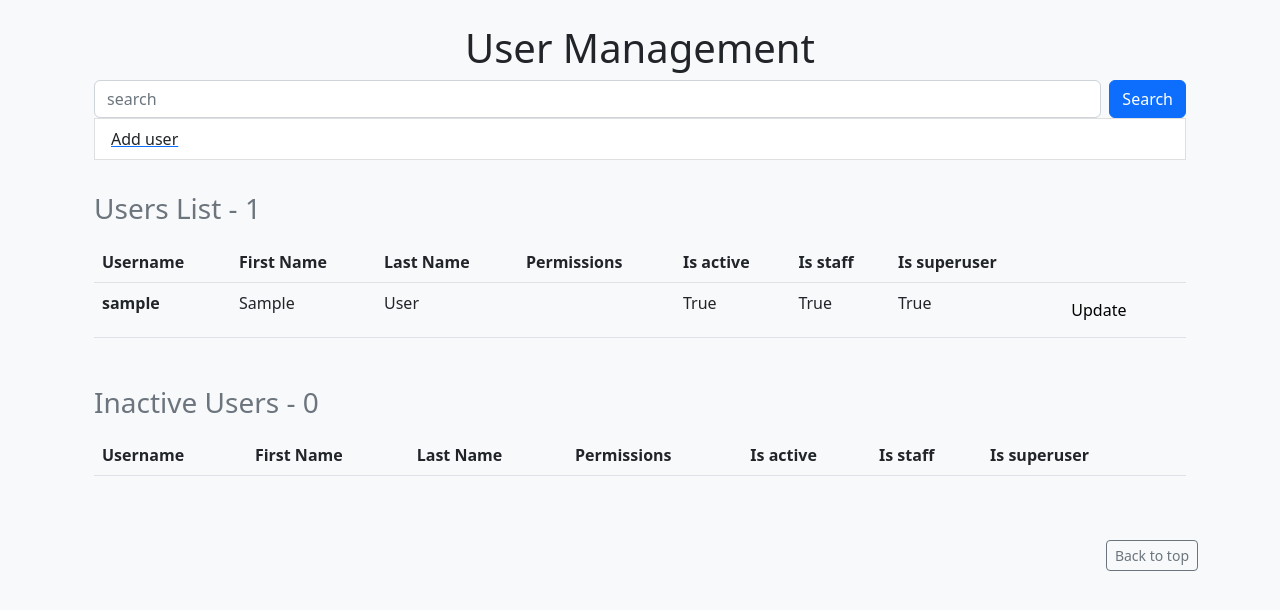
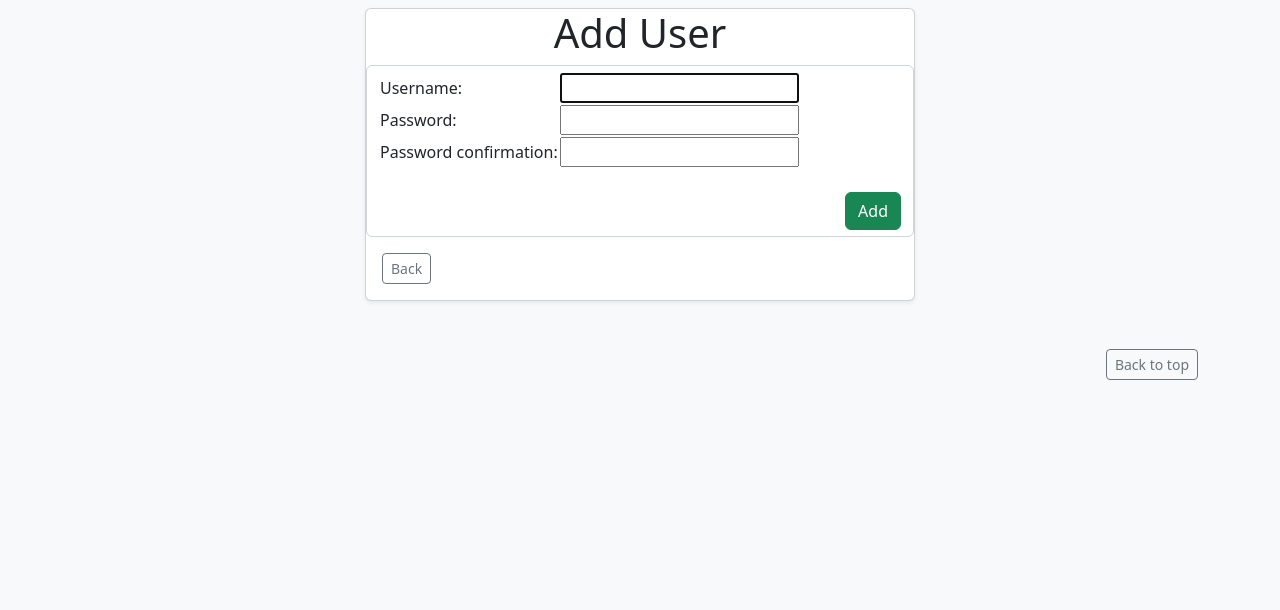
Before and after one commit to AmitHauzer/gibush-management, a Django app: page /users/adduser/ in a window 1280 px wide. Shown: the part 64-674 px from the top of the page. Run offline with Django 4.2, Linux system fonts and the light colour scheme; the visitor is signed in with stand-in values (Sample User, id 1); data comes from the database, SQL or seed files in the repository; lists and menus that the app fills with data are empty.

Commit message:
add: add_user, login, logout, error_handling

```diff
--- /dev/null
+++ b/user_management/templates/add_user.html
@@ -0,0 +1,45 @@
+{% extends "base.html" %}
+{% block content %}
+<div class="container">
+
+    <div class="row row-cols-1 row-cols-sm-1 row-cols-md-2 g-3">
+        <div style="margin: auto;" class="col">
+            <div class="card shadow-sm">
+
+                <h1 style="text-align:center;">Add User</h1>
+                <form class="form-control form-control" method="post" enctype="multipart/form-data">
+                    {% csrf_token %}
+                    <table>
+                        <tr>
+                            <td>{{ form.username.label_tag }}</td>
+                            <td>{{ form.username }}</td>
+                        </tr>
+                        <tr>
+                            <td>{{ form.password1.label_tag }}</td>
+                            <td>{{ form.password1 }}</td>
+                        </tr>
+                        <tr>
+                            <td>{{ form.password2.label_tag }}</td>
+                            <td>{{ form.password2 }}</td>
+                        </tr>
+
+                    </table>
+                    </br>
+                    <input class="btn btn-success float-end" type="submit" value="Add">
+
+                </form>
+                <div class="card-body">
+
+                    <div class="d-flex justify-content-between align-items-center">
+                        <div class="btn-group">
+                            <a href="{% url 'user_management:menu-users' %}"><button type="button"
+                                    class="btn btn-sm btn-outline-secondary">Back</button></a>
+                        </div>
+
+                    </div>
+                </div>
+            </div>
+        </div>
+    </div>
+</div>
+{% endblock %}
--- a/user_management/templates/users_menu.html
+++ b/user_management/templates/users_menu.html
@@ -8,7 +8,7 @@
                 <input name="search" class="form-control me-2" type="search" placeholder="search" aria-label="search">
                 <button class="btn btn-primary" type="submit">Search</button>
             </form>
-            <a href="{% url 'user_management:menu-users' %}"><button type="button"
+            <a href="{% url 'user_management:add-user-users' %}"><button type="button"
                     class="list-group-item  list-group-item-action btn btn-light">Add user</button></a>
 
         </div>
--- a/user_management/urls.py
+++ b/user_management/urls.py
@@ -5,8 +5,9 @@ app_name = 'user_management'
 urlpatterns = [
     # Users
     path('', views.menu, name='menu-users'),
-    path('adduser/', views.menu, name='add-user-users'),
+    path('adduser/', views.add_user, name='add-user-users'),
     path('login/', views.login_page, name='login-page'),
+    path('logout/', views.logout_page, name='logout-page'),
 
 
 ]
--- a/user_management/views.py
+++ b/user_management/views.py
@@ -1,7 +1,7 @@
 from django.shortcuts import redirect, render
-from django.contrib.auth import authenticate, login
+from django.contrib.auth import authenticate, login, logout
 from .decorators import allowed_users, login_required
-from django.contrib.auth.models import User
+from django.contrib.auth.models import User, Group
 from django.contrib import messages
 from django.http import HttpResponse
 
@@ -15,21 +15,39 @@ def menu(request):
     return render(request, 'users_menu.html', {'users':{'active':active_users, 'inactive':inactive_users}})
 
 
-def login_page(request):
+@allowed_users(allowed_roles=['Commander'])
+def add_user(request):
+    form = UserCreationForm()
     if request.method == 'POST':
-        form = AuthenticationForm(request.POST)
-        username = request.POST.get('username')
-        password = request.POST.get('password')
-        user = authenticate(request, username=username, password=password)
-        if user is not None:
-            login(request, user)
-            return redirect('home-page')
+        form = UserCreationForm(request.POST)
+        if form.is_valid():
+            form.save()
+            username = request.POST.get('username')
+            messages.success(request, f"The user {username} has been added successfully" )
+            return redirect("home-page")
         else:
-            messages.error(request, "Your username and password didn't match. Please try again.")
-    form = AuthenticationForm(request.user)
-    return render(request, 'login.html', {'form':form})
+            form_error_handling(request, form)
+    return render(request, 'add_user.html', {'form':form})
 
 
+def login_page(request):
+    form = AuthenticationForm()
+    if request.method == 'POST':
+        form = AuthenticationForm(data=request.POST)
+        if form.is_valid():
+            username = request.POST.get('username')
+            password = request.POST.get('password')
+            user = authenticate(request, username=username, password=password)
+            if user is not None:
+                login(request, user)
+                messages.info(request, f"You logged in as {username}.")
+                return redirect('home-page')
+            else:
+                messages.error(request, "Your username and password didn't match. Please try again.")
+        else:
+            form_error_handling(request, form)
+
+    return render(request, 'login.html', {'form':form})
 
 
 @login_required
@@ -38,3 +56,15 @@ def home_page(request):
 # to get path 'home/'
 def edit_home_path(request):
     return redirect('home-page')
+
+
+def logout_page(request):
+	logout(request)
+	messages.info(request, "You have logged out.")
+	return redirect("home-page")
+
+
+def form_error_handling(request, form):
+     for key in form.errors.keys():
+        for error in form.errors.get(key):
+            messages.error(request, f'ERROR! {error}')
```
